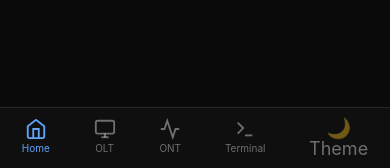
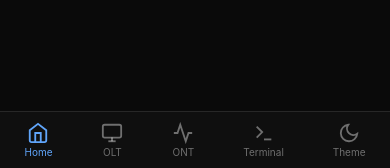
Before and after one commit to m-a-b-d-u-h/olt-app, a Flask app: page / in a window 390 px wide. Shown: the part 676-844 px from the top of the page. Run offline with Flask 3, Linux system fonts and the light colour scheme.

Commit message:
fix(ui): mobile theme button uses SVG 22x22 like other nav items

```diff
--- a/static/style.css
+++ b/static/style.css
@@ -134,7 +134,6 @@ pre { background: rgba(0,0,0,0.4); padding: 12px; border-radius: 8px; overflow-x
     .bottom-nav a:hover { color: #e2e8f0; text-decoration: none; }
     .bottom-nav a.active { color: #60a5fa; }
     .bottom-nav a svg { width: 22px; height: 22px; }
-    .bottom-nav a.theme-btn { font-size: 18px; line-height: 1; }
 }
 .sidebar nav button {
     display: flex; align-items: center; gap: 10px; padding: 10px 12px; border-radius: 8px; font-size: 14px;
--- a/templates/base.html
+++ b/templates/base.html
@@ -45,8 +45,8 @@
         <svg width="24" height="24" viewBox="0 0 24 24" fill="none" stroke="currentColor" stroke-width="2"><polyline points="4 17 10 11 4 5"/><line x1="12" y1="19" x2="20" y2="19"/></svg>
         <span>Terminal</span>
     </a>
-    <a href="#" onclick="toggleTheme();return false" id="theme-btn-mobile" class="theme-btn">
-        <span id="theme-icon" style="font-size:20px;line-height:1">🌙</span>
+    <a href="#" onclick="toggleTheme();return false" id="theme-btn-mobile">
+        <svg id="theme-icon-mobile" width="22" height="22" viewBox="0 0 24 24" fill="none" stroke="currentColor" stroke-width="2"><path d="M21 12.79A9 9 0 1 1 11.21 3 7 7 0 0 0 21 12.79z"/></svg>
         <span>Theme</span>
     </a>
 </nav>
@@ -67,9 +67,11 @@ function toggleTheme() {
     updateThemeUI(!isLight);
 }
 function updateThemeUI(isLight) {
-    const icon = document.getElementById('theme-icon');
+    const svg = document.getElementById('theme-icon-mobile');
+    if (svg) svg.innerHTML = isLight
+        ? '<circle cx="12" cy="12" r="5"/><line x1="12" y1="1" x2="12" y2="3"/><line x1="12" y1="21" x2="12" y2="23"/><line x1="4.22" y1="4.22" x2="5.64" y2="5.64"/><line x1="18.36" y1="18.36" x2="19.78" y2="19.78"/><line x1="1" y1="12" x2="3" y2="12"/><line x1="21" y1="12" x2="23" y2="12"/><line x1="4.22" y1="19.78" x2="5.64" y2="18.36"/><line x1="18.36" y1="5.64" x2="19.78" y2="4.22"/>'
+        : '<path d="M21 12.79A9 9 0 1 1 11.21 3 7 7 0 0 0 21 12.79z"/>';
     const btn = document.getElementById('theme-btn-desk');
-    if (icon) icon.textContent = isLight ? '☀️' : '🌙';
     if (btn) btn.textContent = isLight ? '☀️ Light' : '🌙 Dark';
 }
 (function() {
```
